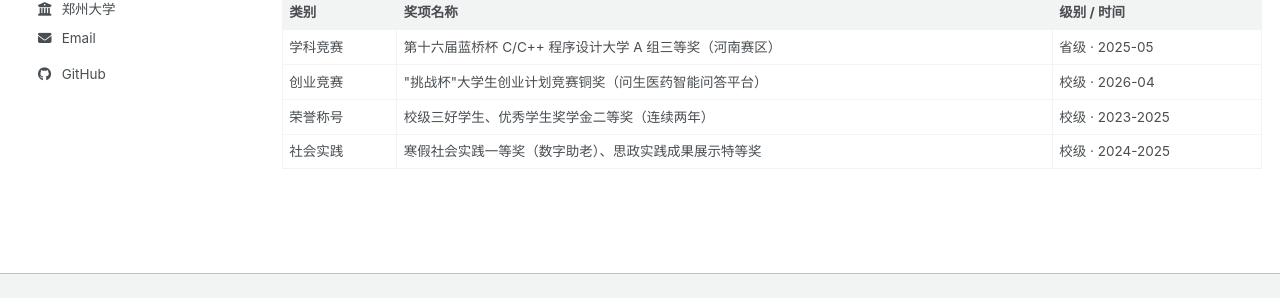
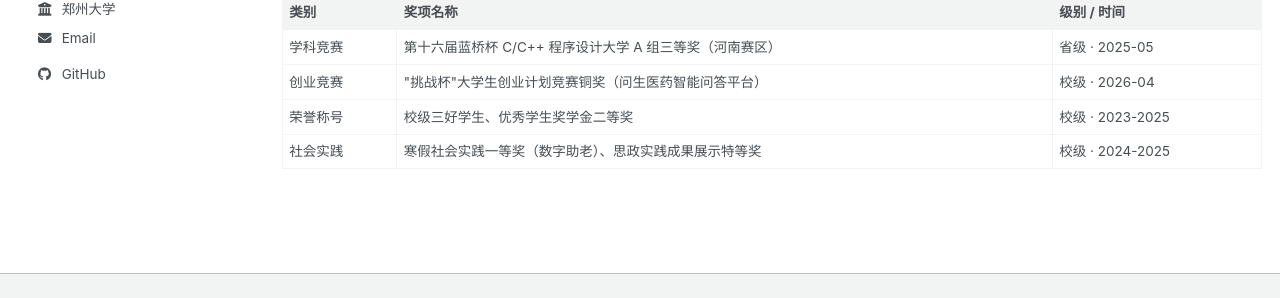
Before and after one commit to Linsensn/Linsensn.github.io, a Jekyll site: the page built from _pages/cv.md, in a window 1280 px wide and 900 px high, scrolled down 2154 px. Shown: the part 516-814 px from the top of the window. Built offline with Jekyll 4.4.1, drawn with Linux system fonts in a browser that asks for light colours; a style sheet for code colours, icons or effects is not loaded.

Commit message:
Update cv.md

```diff
--- a/_pages/cv.md
+++ b/_pages/cv.md
@@ -135,7 +135,7 @@ redirect_from:
         </tr>
         <tr>
           <td>荣誉称号</td>
-          <td>校级三好学生、优秀学生奖学金二等奖（连续两年）</td>
+          <td>校级三好学生、优秀学生奖学金二等奖</td>
           <td>校级 · 2023-2025</td>
         </tr>
         <tr>
```
